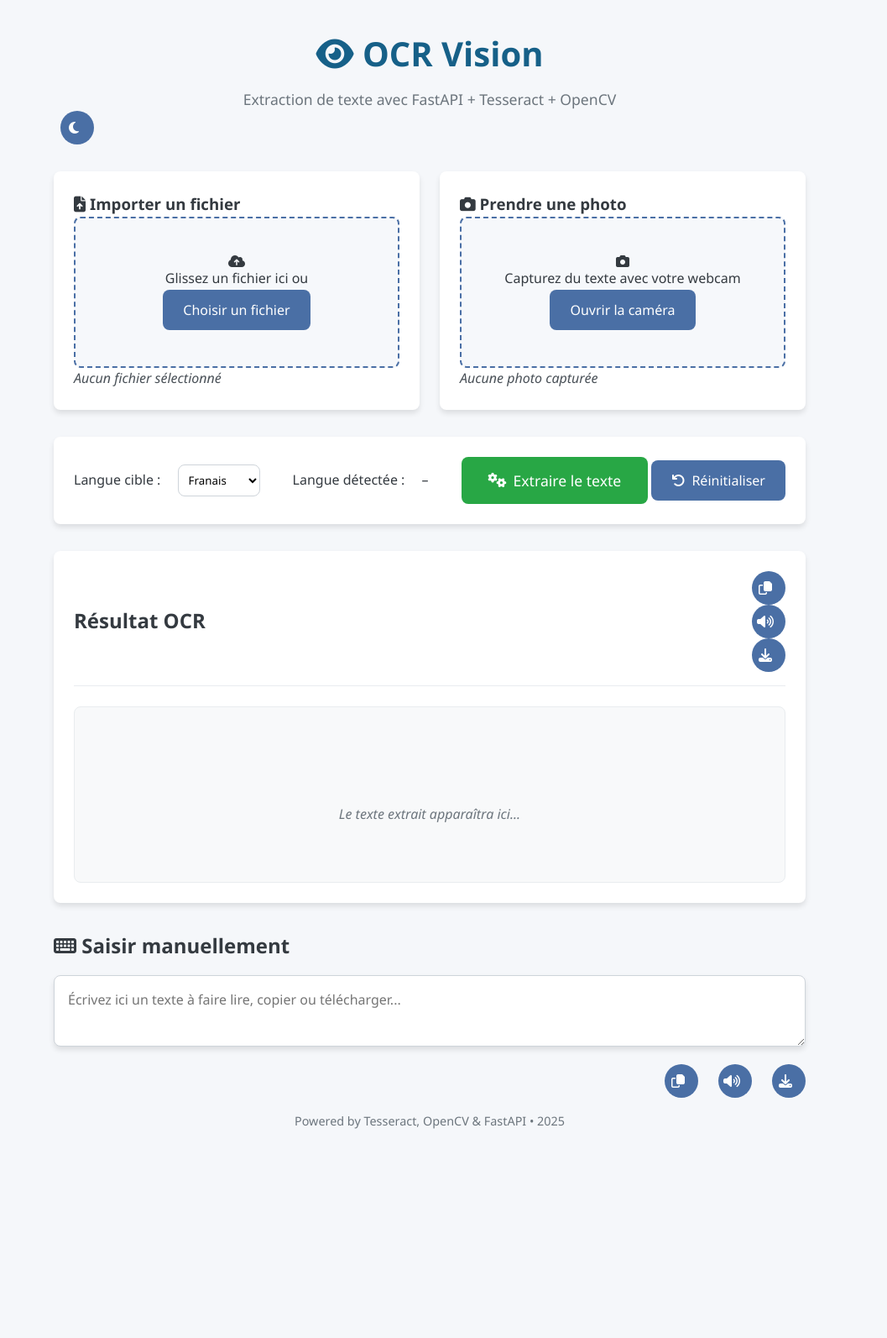
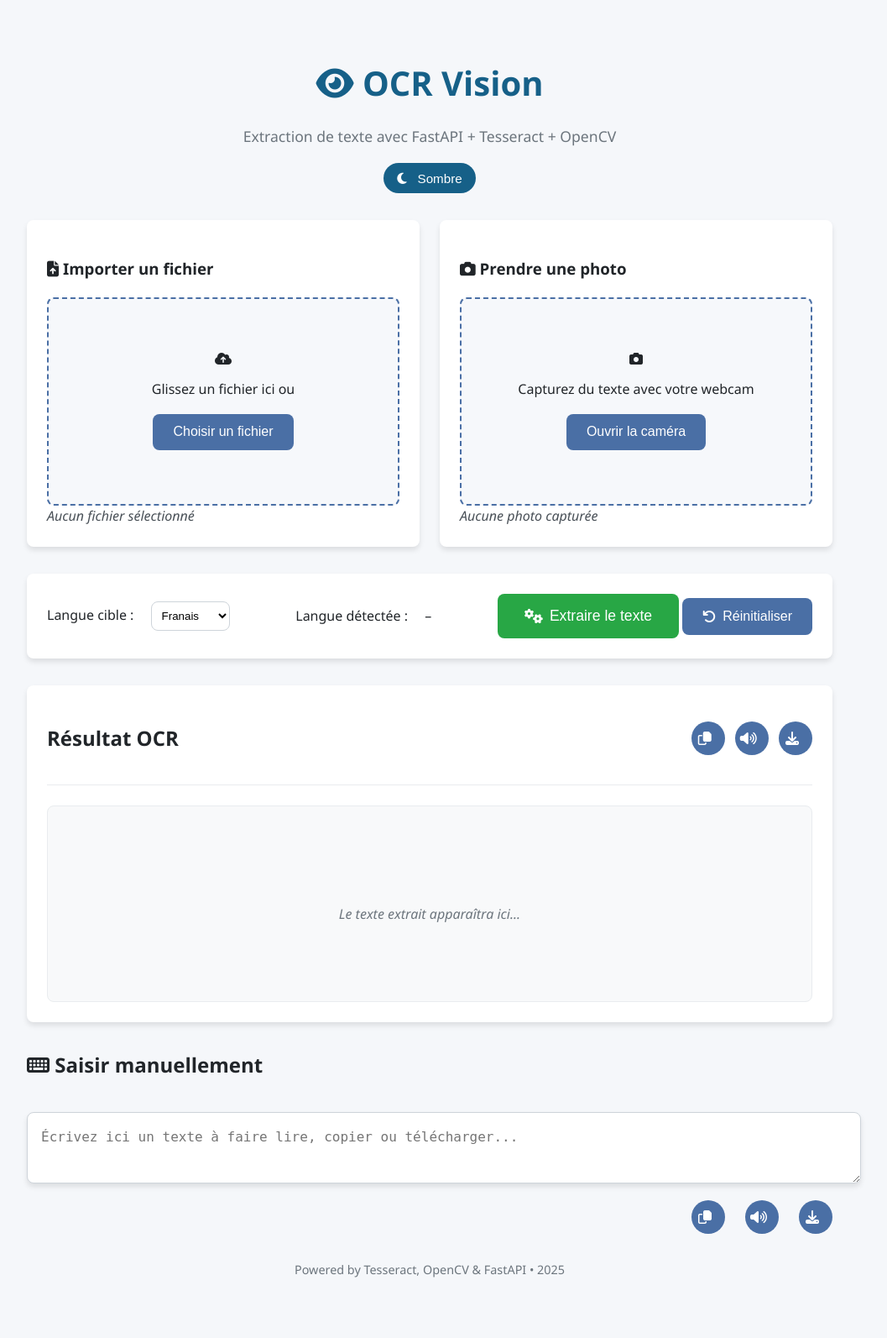
Before and after one commit to Keming956/OCR-images-PDFs, a FastAPI app: page / in a window 1280 px wide. Shown: the whole page at 84% size, without its empty margins (128-1185 px from the left). Before the commit the page ends 1344 px from the top, so only its background shows below. Run offline with FastAPI, Linux system fonts and the light colour scheme.

Commit message:
maj mode sombre + icone + réinitaliser

```diff
--- a/static/css/styles.css
+++ b/static/css/styles.css
@@ -9,19 +9,15 @@
     --border-radius: 8px;
     --box-shadow: 0 4px 6px rgba(0, 0, 0, 0.1);
     --transition: all 0.3s ease;
-}
-
-* {
-    margin: 0;
-    padding: 0;
-    box-sizing: border-box;
-    font-family: 'Segoe UI', Tahoma, Geneva, Verdana, sans-serif;
+    --text-color: #212529;
+    --background-color: #f5f7fa;
   }
 
   body {
-    background-color: #f5f7fa;
-    color: var(--dark-color);
+    background-color: var(--background-color);
+    color: var(--text-color);
     line-height: 1.6;
+    font-family: 'Segoe UI', Tahoma, Geneva, Verdana, sans-serif;
     scroll-behavior: smooth;
   }
 
@@ -135,9 +131,6 @@ header h1 {
     height: 40px;
     border-radius: 50%;
     margin-left: 0.5rem;
-    display: flex;
-    align-items: center;
-    justify-content: center;
   }
 
   .options-section {
@@ -333,3 +365,25 @@ footer {
       flex-wrap: wrap;
     }
   }
+  .theme-toggle {
+    display: inline-flex;
+    align-items: center;
+    gap: 0.5rem;
+    padding: 0.6rem 1rem;
+    background-color: var(--secondary-color);
+    color: white;
+    font-weight: 500;
+    font-size: 0.95rem;
+    border: none;
+    border-radius: 20px;
+    cursor: pointer;
+    transition: background-color 0.3s ease;
+  }
+
+  .theme-toggle:hover {
+    background-color: var(--primary-color);
+  }
+
+  .theme-toggle i {
+    margin-right: 0.3rem;
+  }
--- a/static/js/script.js
+++ b/static/js/script.js
@@ -50,8 +50,12 @@ document.addEventListener("DOMContentLoaded", () => {
     function updateThemeIcon() {
         if (!themeBtn) return;
         const isDark = document.body.classList.contains("dark");
-        themeBtn.innerHTML = `<i class="fas fa-${isDark ? "sun" : "moon"}"></i>`;
-    }
+        themeBtn.innerHTML = `
+          <i class="fas fa-${isDark ? "sun" : "moon"}"></i>
+          <span id="themeLabel">${isDark ? "Clair" : "Sombre"}</span>
+        `;
+      }
+
 
     // Fichier import
     selectFileBtn.addEventListener("click", () => fileInput.click());
--- a/templates/index.html
+++ b/templates/index.html
@@ -13,9 +13,9 @@
     <header>
         <h1><i class="fas fa-eye"></i> OCR Vision</h1>
         <p class="subtitle">Extraction de texte avec FastAPI + Tesseract + OpenCV</p>
-        <button class="btn icon-btn" id="toggleThemeBtn" title="Changer de thème">
-            <i class="fas fa-moon"></i>
-        </button>
+        <button class="theme-toggle" id="toggleThemeBtn" title="Changer de thème">
+            <i class="fas fa-moon"></i><span id="themeLabel">Sombre</span>
+          </button>
     </header>
 
     <main>
```
Also changed, not shown: other parts of static/css/styles.css (+39 -0 lines), ocr_outputs/41861992-1a1f-414e-a264-bb06e2694385.png (added), ocr_outputs/4ca9603d-9698-44c1-9ce0-519cbbfa40cc.png (added), ocr_outputs/ad3d2349-f70f-4f44-a0f3-3ad0a39a5c67.png (added), ocr_outputs/c755e9b6-8218-4318-a212-7206dc7c59ae.png (added), 4 other files. Lines whose indentation alone changed are shown as unchanged.
